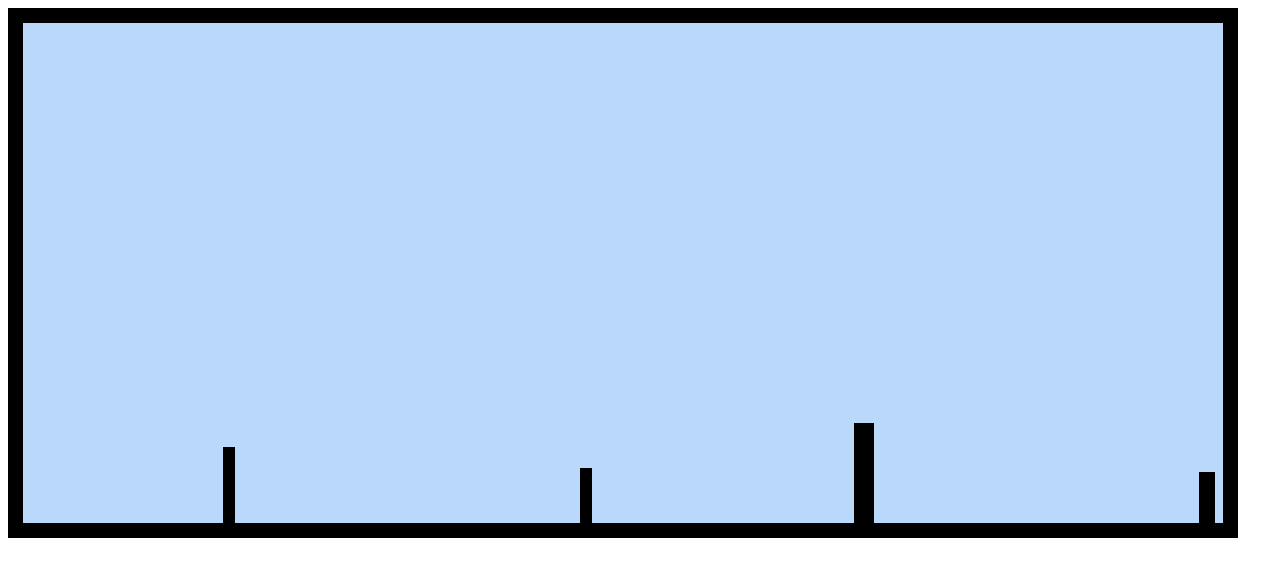
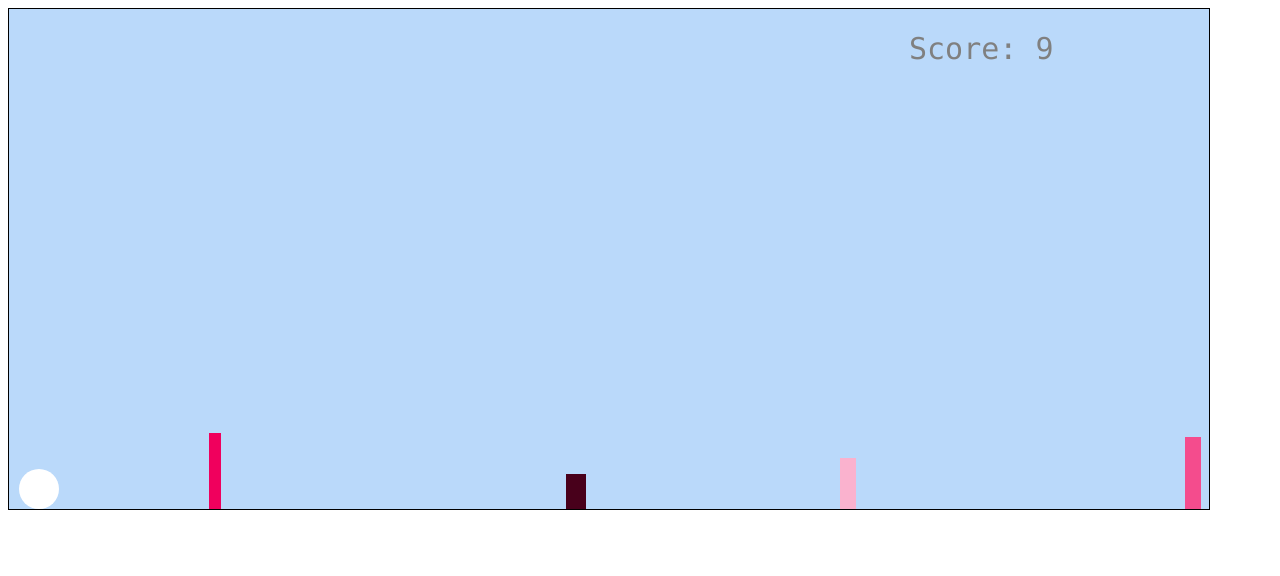
Before and after one commit to J-Ulian/bouncing-ball-game, a plain HTML site: page index.html in a window 1280 px wide. Drawn offline with Linux system fonts and the light colour scheme.

Commit message:
stable beta

```diff
--- a/index.html
+++ b/index.html
@@ -1,89 +1,20 @@
 <!DOCTYPE html>
 <html lang="en">
-
   <head>
-    <meta charset="UTF-8">
-    <meta name="viewport" content="width=device-width, initial-scale=1.0">
-    <title>Document</title>
+    <meta charset="UTF-8" />
+    <meta name="viewport" content="width=device-width, initial-scale=1.0" />
+    <title>Bouncy</title>
     <style>
       canvas {
-            border: 15px solid #000000;
+        border: 1px solid #000000;
         background-color: #bad9fa;
       }
     </style>
   </head>
 
   <body onload="startGame()">
-    <script type="text/javascript">
-        minHeight = 20;
-        maxHeight = 100
-        minWidth = 10;
-        maxWidth = 20;
-        minGap = 200;
-        maxGap = 500;
-        gap = randGap()
-        // массив препятствий
-        var myObstacles = []
-
-        function startGame() {
-            gamearea.start()
-        }
-        // frame считает сколько раз исполнялось updateGameArea
-        function everyinterval(n) {
-            if (gamearea.frame % n == 0) return true
-            return false
-        }
-
-        function randGap() {
-            // рандомный промежуток между минимальным и максимальным расстоянием
-            return Math.floor(minGap + Math.random() * (maxGap - minGap + 1))
-        }
-
-        function obstacle() {
-            this.height = Math.floor(minHeight + Math.random() * (maxHeight - minHeight + 1))
-            this.width = Math.floor(minWidth + Math.random() * (maxWidth - minWidth + 1))
-            this.x = 1200
-            this.y = gamearea.canvas.height - this.height
-            this.draw = function () {
-                gamearea.context.fillRect(this.x, this.y, this.width, this.height)
-            }
-        }
-
-        var gamearea = {
-            canvas: document.createElement("canvas"),
-            start: function () {
-                this.canvas.height = 500;
-                this.canvas.width = 1200;
-                document.body.insertBefore(this.canvas, document.body.childNodes[0])
-                this.context = this.canvas.getContext("2d")
-                this.frame = 0
-                // обновляем игру каждые 5мс
-                this.interval = setInterval(this.updateGameArea, 5)
-            },
-            updateGameArea: function () {
-                gamearea.clear()
-                // после каждых 150 раз выполнения updateGameArea добавляем препятсвие
-                if (everyinterval(gap)) {
-                    myObstacles.push(new obstacle())
-                    gap = randGap()
-                    gamearea.frame = 0
-                }
-                for (i = 0; i < myObstacles.length; i++) {
-                    myObstacles[i].x -= 1
-                    myObstacles[i].draw()
-                }
-                gamearea.frame += 1
-
-            },
-            clear: function () {
-                gamearea.context.clearRect(0, 0, this.canvas.width, this.canvas.height)
-
-            },
-            stop: function () {
-
-            }
-        }
-    </script>
+    <audio id="audio" src="./static/jump.mp3"></audio>
+    <audio id="audio1" src="./static/Pacman_end.mp3"></audio>
+    <script src="./static/script.js"></script>
   </body>
-
 </html>
--- /dev/null
+++ b/static/script.js
@@ -0,0 +1,160 @@
+minHeight = 20;
+maxHeight = 100;
+minWidth = 10;
+maxWidth = 20;
+minGap = 200;
+maxGap = 500;
+gap = randGap();
+const audio = document.getElementById('audio');
+const audio1 = document.getElementById('audio1');
+// массив препятствий
+const myObstacles = [];
+const colors = ['#fab2ce', '#f44c8d', '	#f0005d', '	#a80041', '#48001b'];
+var myGamePiece;
+
+function startGame() {
+    gamearea.start();
+}
+// frame считает сколько раз исполнялось updateGameArea
+function everyinterval(n) {
+    if (gamearea.frame % n == 0) return true;
+    return false;
+}
+
+function jump() {
+    player.speedY = -2;
+    audio.play();
+}
+
+function randGap() {
+    // рандомный промежуток между минимальным и максимальным расстоянием
+    return Math.floor(minGap + Math.random() * (maxGap - minGap + 1));
+}
+
+const scoreText = {
+    x: 900,
+    y: 50,
+    update: function (text) {
+        gamearea.context.fillStyle = 'gray';
+        gamearea.context.font = '30px Consolas';
+        gamearea.context.fillText(text, this.x, this.y);
+    },
+};
+
+// добавляем игрока
+
+const player = {
+    x: 30,
+    y: 480,
+    speedY: 0,
+    update: function () {
+        gamearea.context.fillStyle = 'white';
+
+        gamearea.context.beginPath();
+        gamearea.context.arc(this.x, this.y, 20, 30, Math.PI * 2, true);
+        gamearea.context.fill();
+    },
+    // смена координат
+    newPos: function () {
+        if (this.y < 280) {
+            this.speedY = 2;
+        }
+        this.y = this.y + this.speedY;
+        if (this.speedY === 2 && this.y === 480) {
+            this.speedY = 0;
+        }
+    },
+    crashWith: function (obs) {
+        if (
+            this.x + 20 > obs.x &&
+            this.x < obs.x + obs.width &&
+            this.y + 20 > obs.y
+        ) {
+            return true;
+        }
+        return false;
+    },
+};
+// класс препятствий
+function obstacle() {
+    this.height = Math.floor(
+        minHeight + Math.random() * (maxHeight - minHeight + 1)
+    );
+    this.width = Math.floor(
+        minWidth + Math.random() * (maxWidth - minWidth + 1)
+    );
+    this.x = 1200;
+    this.y = gamearea.canvas.height - this.height;
+    this.index = Math.floor(Math.random() * colors.length);
+    this.color = colors[this.index];
+    // рисуем
+    this.draw = function () {
+        gamearea.context.fillStyle = this.color;
+        gamearea.context.fillRect(this.x, this.y, this.width, this.height);
+    };
+}
+
+const gamearea = {
+    canvas: document.createElement('canvas'),
+    start: function () {
+        // высота и ширина игры
+        this.canvas.height = 500;
+        this.canvas.width = 1200;
+        document.body.insertBefore(this.canvas, document.body.childNodes[0]);
+        this.context = this.canvas.getContext('2d');
+        this.frame = 0;
+        this.score = 0;
+        scoreText.update('Score: 0');
+        // обновляем игру каждые 5мс
+        this.interval = setInterval(this.updateGameArea, 5);
+        window.addEventListener('keydown', jump);
+        audio1.play();
+    },
+    updateGameArea: function () {
+        // проверяем не врезались ли мы
+        for (i = 0; i < myObstacles.length; i++) {
+            if (player.crashWith(myObstacles[i])) {
+                gamearea.stop();
+                return;
+            }
+        }
+        if (gamearea.score > 100) {
+            gamearea.stop();
+            return;
+        }
+
+        gamearea.clear();
+        // после каждых 150 раз выполнения updateGameArea добавляем препятсвие
+        if (everyinterval(gap)) {
+            myObstacles.push(new obstacle());
+            gap = randGap();
+            gamearea.frame = 0;
+        }
+        for (i = 0; i < myObstacles.length; i++) {
+            myObstacles[i].x -= 1;
+            myObstacles[i].draw();
+        }
+        player.newPos();
+        player.update();
+        gamearea.frame += 1;
+        gamearea.score += 0.01;
+        scoreText.update('Score: ' + Math.floor(gamearea.score));
+    },
+    clear: function () {
+        gamearea.context.clearRect(
+            0,
+            0,
+            this.canvas.width,
+            this.canvas.height
+        );
+    },
+    stop: function () {
+        clearInterval(this.interval);
+        if (gamearea.score < 100) {
+            alert('Game over (*_*) !! ');
+        } else {
+            alert('You Won !!!');
+        }
+        audio1.play();
+    },
+};
```
Also changed, not shown: 2 other files. Lines whose indentation alone changed are shown as unchanged.
